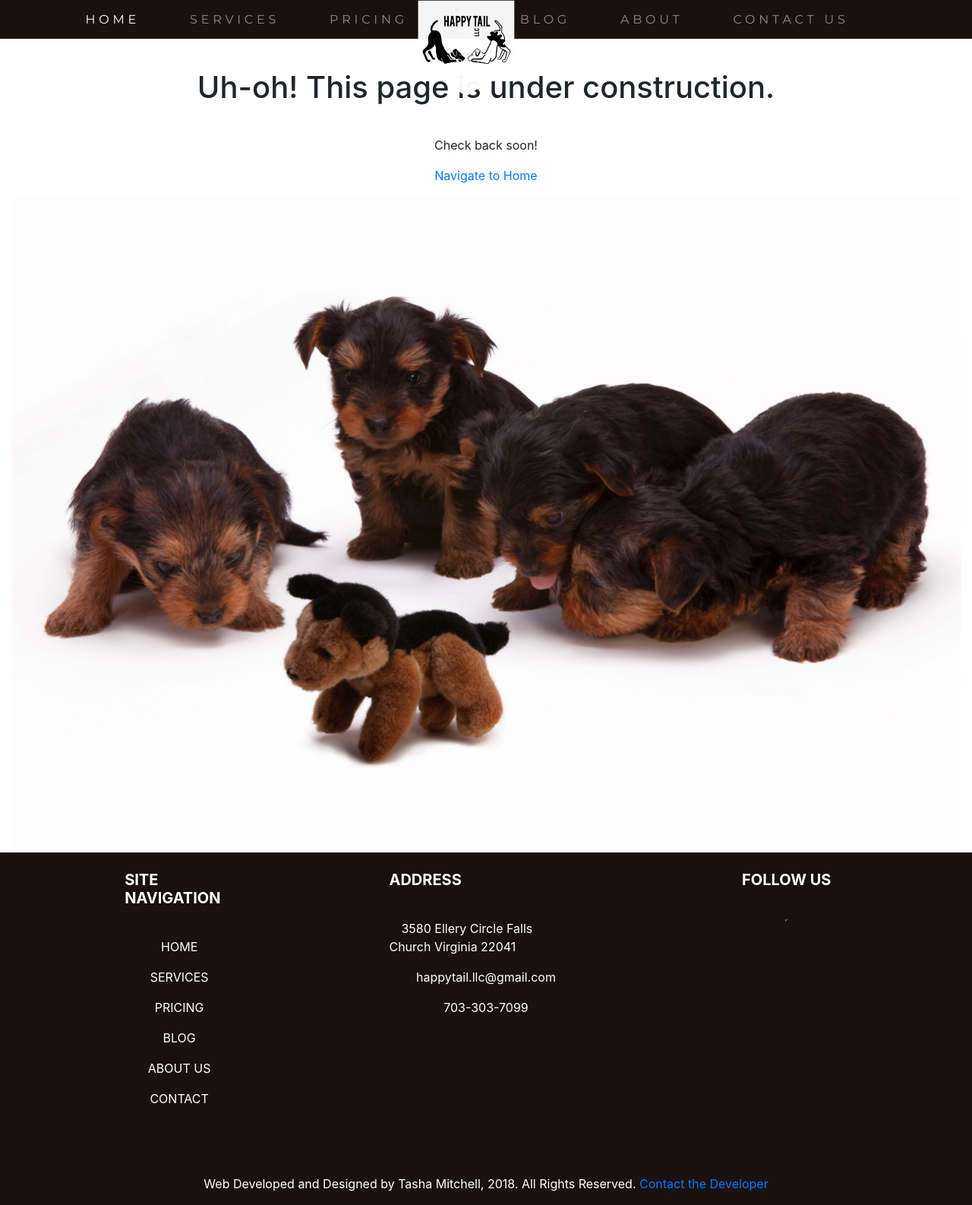
After one commit to tamitchell/HappyTailLLC, a PHP site: page /contact.html in a window 1280 px wide. The commit adds this page. Shown: the whole page at 76% size. Run offline with PHP 8.4, Linux system fonts and the light colour scheme.

Commit message:
added contact page

```diff
--- /dev/null
+++ b/contact.html
@@ -0,0 +1,198 @@
+<!doctype html>
+<html lang="en">
+
+<head>
+    <meta charset="UTF-8">
+    <meta name="viewport" content="width=device-width, initial-scale=1.0">
+    <meta name="author" content="Tasha Mitchell">
+    <meta name="description" content="HappyTail LLC: Dog Walking Company - Our Services Page. We provide walking, sitting, boarding, and medical administration services for your pet. Just give us a call!">
+    <meta http-equiv="X-UA-Compatible" content="ie=edge">
+    <title>Happy Tail VA LLC: Dog Walking and Boarding Company - Services</title>
+    <link rel="stylesheet" href="https://stackpath.bootstrapcdn.com/bootstrap/4.1.1/css/bootstrap.min.css" integrity="sha384-WskhaSGFgHYWDcbwN70/dfYBj47jz9qbsMId/iRN3ewGhXQFZCSftd1LZCfmhktB" crossorigin="anonymous">
+
+
+    <link href="https://fonts.googleapis.com/css?family=Montserrat|Open+Sans|Raleway" rel="stylesheet">
+
+    <link rel="stylesheet" type="text/css" href="./stylesheets/main.css">
+</head>
+
+<body>
+    <header>
+        <nav class="navbar navbar-dark custom-nav navbar-expand-lg transparent">
+
+            <!--Toggle Button for smaller screens/devices-->
+            <button class="navbar-toggler" type="button" data-toggle="collapse" data-target="#navbarNav" aria-controls="navbarNav" aria-expanded="false" aria-label="Toggle navigation">
+    <span class="navbar-toggler-icon"></span>
+  </button>
+
+
+            <!--Nav List items-->
+
+            <div class="collapse navbar-collapse" id="navbarNav">
+                <ul class="navbar-nav mr-auto">
+                    <li class="nav-item active">
+                        <a class="nav-link" href="index.html">Home</a>
+                    </li>
+                    <li class="nav-item text">
+                        <a class="nav-link" href="services.html">Services</a>
+                    </li>
+                    <li class="nav-item text">
+                        <a class="nav-link" href="pricing.html">Pricing</a>
+                    </li>
+                    <li class="nav-item navbar-brand">
+                        <a class="nav-link" href="index.html"><img src="images/logo/bignavlogo.png" alt="Happy Tail LLC logo"></a>
+                    </li>
+                    <li class="nav-item text">
+                        <a class="nav-link" href="blog.html">Blog</a>
+                    </li>
+                    <li class="nav-item text">
+                        <a class="nav-link" href="about.html">About</a>
+                    </li>
+                    <li class="nav-item text">
+                        <a class="nav-link" href="contact.html">Contact Us<span class="sr-only">(currently)</span></a>
+                    </li>
+                </ul>
+            </div>
+
+        </nav>
+
+    </header>
+
+    <main class="main-content">
+
+        <div class="container-fluid contact-container">
+            <h1>Uh-oh! This page is under construction.</h1>
+            <p>Check back soon!</p>
+            <p> <a href="index.html">Navigate to Home </a></p>
+            <img src="/images/photography/404.jpg" alt="Puppies staring at toy" />
+        </div>
+
+    </main>
+
+
+    <!--START Page Footer-->
+    <footer class="footer page-footer font-small">
+
+
+        <!-- Footer Links -->
+        <div class="container text-center text-md-left">
+
+            <!-- Grid row -->
+            <div class="row">
+
+                <!-- Grid column -->
+
+                <hr class="clearfix w-100 d-md-none">
+
+                <!-- Grid column -->
+                <div class="col-md-2 col-lg-2 mx-auto my-md-4 my-0 mt-4 mb-1">
+
+                    <!-- Links -->
+                    <h5 class="font-weight-bold text-uppercase mb-4">Site Navigation</h5>
+
+                    <ul class="list-unstyled">
+                        <li>
+                            <p>
+                                <a href="index.html">HOME</a>
+                            </p>
+                        </li>
+                        <li>
+                            <p>
+                                <a href="services.html">SERVICES</a>
+                            </p>
+                        </li>
+                        <li>
+                            <p>
+                                <a href="pricing.html">PRICING</a>
+                            </p>
+                        </li>
+                        <li>
+                            <p>
+                                <a href="blog.html">BLOG</a>
+                            </p>
+                        </li>
+                        <li>
+                            <p>
+                                <a href="about.html">ABOUT US</a>
+                            </p>
+                        </li>
+                        <li>
+                            <p>
+                                <a href="contact.html">CONTACT<span class="sr-only">(currently)</span></a>
+                            </p>
+                        </li>
+                    </ul>
+
+                </div>
+                <!-- Grid column -->
+
+                <hr class="clearfix w-100 d-md-none">
+
+                <!-- Grid column -->
+                <div class="col-md-4 col-lg-3 mx-auto my-md-4 my-0 mt-4 mb-1">
+
+                    <!-- Contact details -->
+                    <h5 class="font-weight-bold text-uppercase mb-4">Address</h5>
+
+                    <ul class="list-unstyled">
+                        <li>
+                            <p>
+                                <i class="fa fa-home mr-3"></i> 3580 Ellery Circle Falls Church Virginia 22041</p>
+                        </li>
+                        <li>
+                            <p>
+                                <i class="fa fa-envelope mr-3"></i> <a href="mailto:happytail.llc@gmail.com">happytail.llc@gmail.com</a></p>
+                        </li>
+                        <li>
+                            <p>
+                                <i class="fa fa-phone mr-3"></i> <a href="tel:703-303-7099">703-303-7099</a>
+
+                            </p>
+                        </li>
+                    </ul>
+
+                </div>
+                <!-- Grid column -->
+
+                <hr class="clearfix w-100 d-md-none">
+
+                <!-- Grid column -->
+                <div class="col-md-2 col-lg-2 text-center mx-auto my-4">
+
+                    <!-- Social buttons -->
+                    <h5 class="font-weight-bold text-uppercase mb-4">Follow Us</h5>
+
+                    <!-- Facebook -->
+                    <button type="button" class="btn-floating btn-fb">
+            <i class="fa fa-facebook"></i>
+          </button>
+
+                </div>
+                <!-- Grid column -->
+
+            </div>
+            <!-- Grid row -->
+
+        </div>
+        <!-- Footer Links -->
+
+
+        <!-- Copyright -->
+        <div class="footer-copyright text-center py-3">Web Developed and Designed by Tasha Mitchell, 2018. All Rights Reserved.
+            <a href="https://tamitchell.github.io/"> Contact the Developer</a>
+        </div>
+        <!-- Copyright -->
+
+    </footer>
+
+
+
+    <!--END Page Footer-->
+    <script src="https://code.jquery.com/jquery-3.3.1.slim.min.js" integrity="sha384-q8i/X+965DzO0rT7abK41JStQIAqVgRVzpbzo5smXKp4YfRvH+8abtTE1Pi6jizo" crossorigin="anonymous"></script>
+    <script src="https://cdnjs.cloudflare.com/ajax/libs/popper.js/1.14.3/umd/popper.min.js" integrity="sha384-ZMP7rVo3mIykV+2+9J3UJ46jBk0WLaUAdn689aCwoqbBJiSnjAK/l8WvCWPIPm49" crossorigin="anonymous"></script>
+    <script src="https://stackpath.bootstrapcdn.com/bootstrap/4.1.1/js/bootstrap.min.js" integrity="sha384-smHYKdLADwkXOn1EmN1qk/HfnUcbVRZyYmZ4qpPea6sjB/pTJ0euyQp0Mk8ck+5T" crossorigin="anonymous"></script>
+    <script src="main.js"></script>
+
+</body>
+
+</html>
--- a/stylesheets/main.css
+++ b/stylesheets/main.css
@@ -423,11 +423,30 @@ a:hover {
     text-align: center;
     padding: 2em; }
 
-/* line 499, /Users/tasha/projects/HappyTailLLC/stylesheets/main.scss */
+/* line 501, /Users/tasha/projects/HappyTailLLC/stylesheets/main.scss */
+.contact-container h1 {
+  margin: 1em;
+  text-align: center; }
+
+/* line 505, /Users/tasha/projects/HappyTailLLC/stylesheets/main.scss */
+.contact-container p {
+  text-align: center; }
+
+/* line 508, /Users/tasha/projects/HappyTailLLC/stylesheets/main.scss */
+.contact-container img {
+  width: 100%; }
+
+/* line 511, /Users/tasha/projects/HappyTailLLC/stylesheets/main.scss */
+.contact-container button {
+  display: block;
+  margin: 0 auto;
+  margin: 3em; }
+
+/* line 520, /Users/tasha/projects/HappyTailLLC/stylesheets/main.scss */
 footer {
   background-color: #1B110C;
   color: #fff; }
-  /* line 502, /Users/tasha/projects/HappyTailLLC/stylesheets/main.scss */
+  /* line 523, /Users/tasha/projects/HappyTailLLC/stylesheets/main.scss */
   footer ul {
     list-style-type: none;
     display: -webkit-inline-flex;
@@ -436,21 +455,21 @@ footer {
     justify-content: center;
     align-content: center;
     padding: 1em; }
-    /* line 507, /Users/tasha/projects/HappyTailLLC/stylesheets/main.scss */
+    /* line 528, /Users/tasha/projects/HappyTailLLC/stylesheets/main.scss */
     footer ul li a {
       text-decoration: none;
       color: white;
       padding: 1em; }
 
 @media (max-width: 575.98px) {
-  /* line 520, /Users/tasha/projects/HappyTailLLC/stylesheets/main.scss */
+  /* line 541, /Users/tasha/projects/HappyTailLLC/stylesheets/main.scss */
   .meet-founder-container h1 {
     padding-top: 2em;
     padding-bottom: 1.5em;
     text-align: center;
     text-transform: uppercase;
     font-weight: 100; }
-  /* line 527, /Users/tasha/projects/HappyTailLLC/stylesheets/main.scss */
+  /* line 548, /Users/tasha/projects/HappyTailLLC/stylesheets/main.scss */
   .meet-founder-container .founder-img-container {
     width: 100%;
     float: none;
@@ -458,14 +477,14 @@ footer {
     margin: 0 auto;
     overflow-x: visible;
     margin-bottom: 4em; }
-    /* line 535, /Users/tasha/projects/HappyTailLLC/stylesheets/main.scss */
+    /* line 556, /Users/tasha/projects/HappyTailLLC/stylesheets/main.scss */
     .meet-founder-container .founder-img-container img {
       display: block;
       margin: 0 auto;
       width: 300px;
       height: 300px;
       border-radius: 100%; }
-    /* line 542, /Users/tasha/projects/HappyTailLLC/stylesheets/main.scss */
+    /* line 563, /Users/tasha/projects/HappyTailLLC/stylesheets/main.scss */
     .meet-founder-container .founder-img-container h5 {
       width: 100%;
       padding: 1em;
--- a/stylesheets/main.scss
+++ b/stylesheets/main.scss
@@ -495,7 +495,28 @@ a:hover {
         padding: 2em;
     }
 
-} //Global footer
+}
+
+.contact-container {
+    h1 {
+        margin: 1em;
+        text-align: center;
+    }
+    p {
+        text-align: center;
+    }
+    img {
+        width: 100%;
+    }
+    button {
+        display: block;
+        margin: 0 auto;
+        margin: 3em;
+    }
+}
+
+
+//Global footer
 footer {
     background-color: $muddy-brown;
     color: $main-white;
```
Also changed, not shown: images/photography/404.jpg (added), 1 other file.
